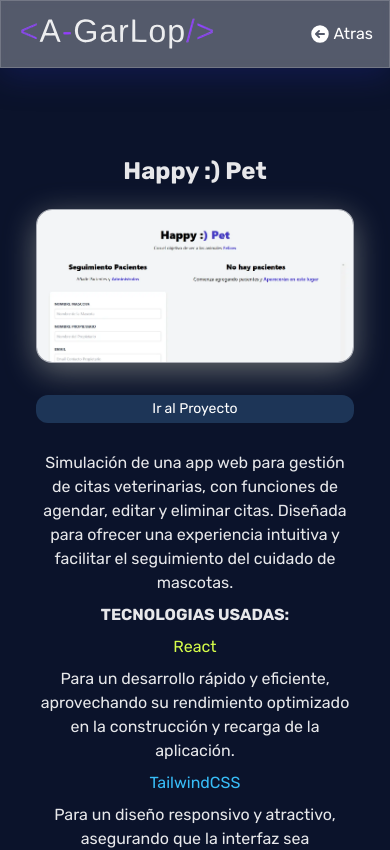
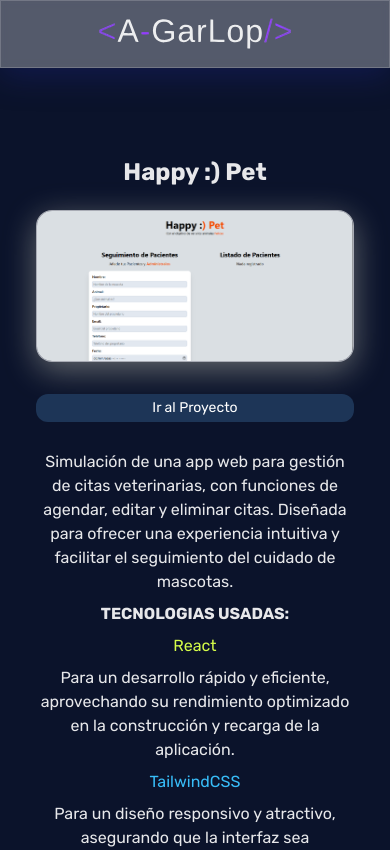
Before and after one commit to andremartingarcialopez/mi-portafolio-web, a React (Vite) app: page /projectDetails/1 in a window 390 px wide. Shown: the top 850 px of the page. Built offline with nearby package versions, Linux system fonts and the light colour scheme; a web font is replaced by a local one.

Commit message:
Actualizacion de UI en header y proyecto de happy-pet

```diff
--- a/src/data/proyectos.ts
+++ b/src/data/proyectos.ts
@@ -3,7 +3,7 @@
 export const projects: Projects[] = [
   {
     title: "Happy :) Pet",
-    img: "/img/happy-pet.webp",
+    img: "/img/happy-pet.PNG",
     description:
       "Simulación de una app web para gestión de citas veterinarias, con funciones de agendar, editar y eliminar citas. Diseñada para ofrecer una experiencia intuitiva y facilitar el seguimiento del cuidado de mascotas.",
     technologiesUse: "Tecnologias Usadas:",
@@ -14,7 +14,7 @@
     descrptionTechnologie02:
       "Para un diseño responsivo y atractivo, asegurando que la interfaz sea visualmente agradable y funcional en todos los dispositivos.",
     id: 1,
-    url: "https://happy-pet-citas.netlify.app",
+    url: "https://happy-pets-mascotas-felices.netlify.app/",
     alt: "imagen-proyecto-happy-pet"
   },
   {
--- a/src/pages/ProjectDetails.tsx
+++ b/src/pages/ProjectDetails.tsx
@@ -13,7 +13,7 @@
         <>
             <header className="glass z-100 fixed w-full  p-4">
 
-                <div className="mx-auto max-w-6xl flex justify-between items-center text-center text-white">
+                <div className="mx-auto max-w-6xl flex justify-center lg:justify-between items-center text-center text-white">
 
                     <div className="flex justify-center items-center">
                         <Link to={"/"} className="">
@@ -22,7 +22,7 @@
                         </Link>
                     </div>
 
-                    <div className="">
+                    <div className="hidden lg:flex">
 
                         <Link to={`/`} className='flex gap-1  justify-center items-center hover:font-semibold'>
                             <ArrowLeftCircleIcon className="w-5" />
```
Also changed, not shown: public/img/happy-pet.PNG (added).
